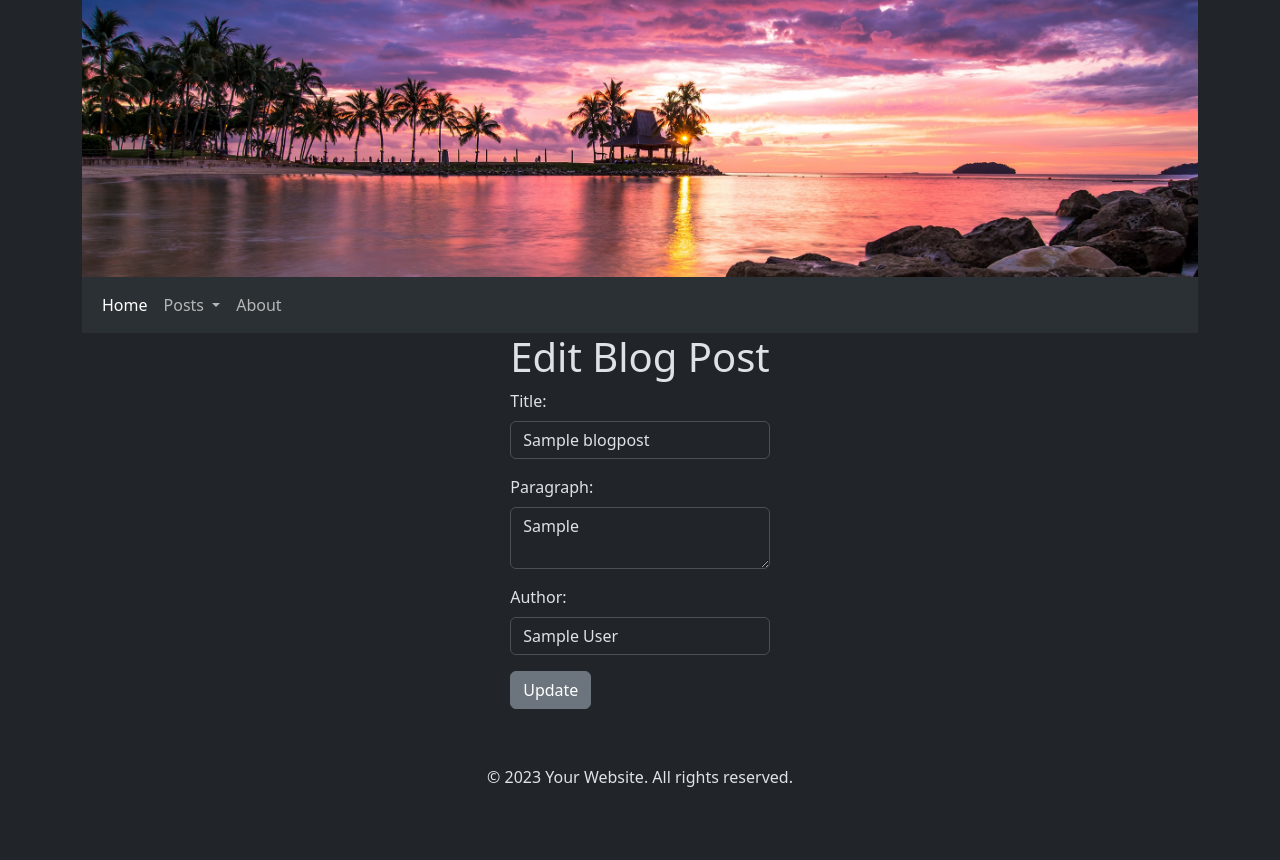
After one commit to KrlJrvts/my_blog, a Django app: page /edit-post/1/ in a window 1280 px wide. The commit adds this page. Run offline with Django 4.2, Linux system fonts and the light colour scheme; tables that the repository leaves empty hold one stand-in row (values such as "Sample post").

Commit message:
html templates to index.html

```diff
--- /dev/null
+++ b/blog/templates/edit_post.html
@@ -0,0 +1,55 @@
+<!DOCTYPE html>
+<html lang="en" data-bs-theme="dark">
+<head>
+    <meta charset="UTF-8">
+    <title>Title</title>
+    <link href="https://cdn.jsdelivr.net/npm/bootstrap@5.3.0-alpha3/dist/css/bootstrap.min.css" rel="stylesheet">
+</head>
+<body>
+
+<div class="container">
+    <div class="d-flex justify-content-center" style="padding-bottom: 5%">
+        {% block menu %}
+            {% include 'elements/menu.html' %}
+        {% endblock %}
+    </div>
+</div>
+
+<div class="container">
+    <div class="d-flex justify-content-center" style="padding-bottom: 5%">
+        <div id="content-container">
+            <h1>Edit Blog Post</h1>
+            <form method="post" name="edit_post" id="edit-post">
+                {% csrf_token %}
+                <div class="mb-3">
+                    <label for="title" class="form-label">Title:</label>
+                    <input type="text" name="title" id="title" class="form-control" value="{{ object.title }}" required>
+                </div>
+                <div class="mb-3">
+                    <label for="paragraph" class="form-label">Paragraph:</label>
+                    <textarea name="paragraph" id="paragraph" class="form-control" required>{{ object.paragraph }}</textarea>
+                </div>
+                <div class="mb-3">
+                    <label for="author_name" class="form-label">Author:</label>
+                    <input type="text" name="author_name" id="author_name" class="form-control" value="{{ object.author_name }}" required>
+                </div>
+                <div>
+                    <button type="submit" form="edit-post" class="btn btn-secondary">Update</button>
+                </div>
+            </form>
+        </div>
+    </div>
+</div>
+
+<div class="container">
+    <div class="d-flex justify-content-center" style="padding-bottom: 5%">
+        {% block footer %}
+            {% include 'elements/footer.html' %}
+        {% endblock %}
+    </div>
+</div>
+
+<script src="https://cdn.jsdelivr.net/npm/bootstrap@5.3.0-alpha3/dist/js/bootstrap.bundle.min.js"></script>
+
+</body>
+</html>
--- a/blog/views.py
+++ b/blog/views.py
@@ -1,5 +1,5 @@
 from django.shortcuts import render
-from django.views.generic import ListView, DetailView, CreateView, View
+from django.views.generic import ListView, DetailView, CreateView, View, UpdateView
 from .models import BlogPost
 from django.urls import reverse_lazy
 
@@ -35,6 +35,17 @@ class CreateBlogPost(CreateView):
         return super().form_valid(form)
 
 
+class EditBlogPost(UpdateView):
+    template_name = 'edit_post.html'
+    model = BlogPost
+    fields = ['title', 'paragraph', 'author_name']
+    success_url = reverse_lazy('all-blog-posts')
+
+    def form_valid(self, form):
+        form.instance.author_name = self.request.user
+        return super().form_valid(form)
+
+
 class DeleteBlogPost(View):
     model = BlogPost
     success_url = reverse_lazy('all-blog-posts')
--- a/my_blog/urls.py
+++ b/my_blog/urls.py
@@ -1,6 +1,6 @@
 from django.contrib import admin
 from django.urls import path
-from blog.views import AllBlogPosts, CreateBlogPost, DeleteBlogPost, AboutPage, get_single_post
+from blog.views import AllBlogPosts, CreateBlogPost, DeleteBlogPost, AboutPage, get_single_post, EditBlogPost
 
 urlpatterns = [
     path('admin/', admin.site.urls),
@@ -9,5 +9,6 @@ urlpatterns = [
     path('read-post/<int:post_id>/', get_single_post, name='single-post'),
     path('delete-post/<int:post_id>/', DeleteBlogPost.as_view(), name='delete-post'),
     path('about/', AboutPage.as_view(), name='about-page'),
+    path('edit-post/<int:pk>/', EditBlogPost.as_view(), name='edit-post'),
 
 ]
```
Also changed, not shown: blog/templates/single_post.html (+8 -1 lines).
